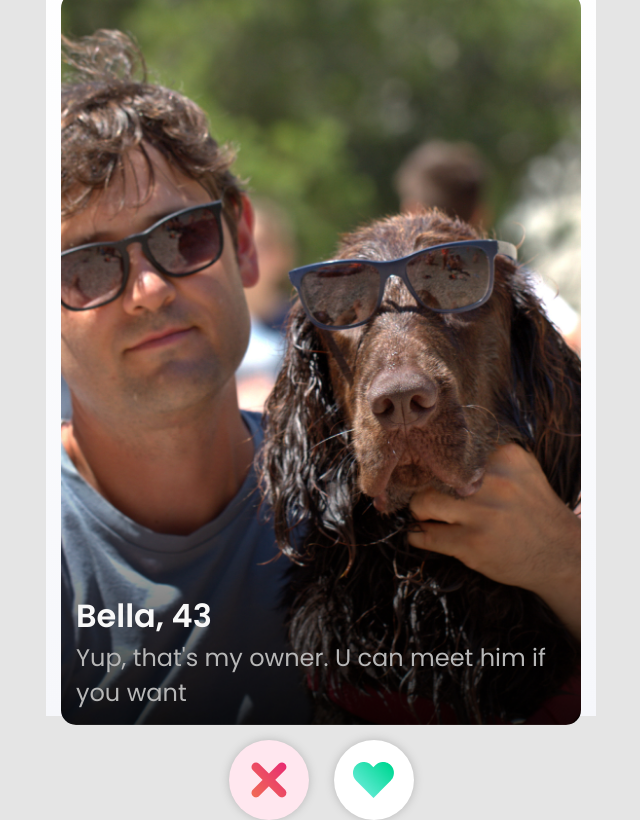
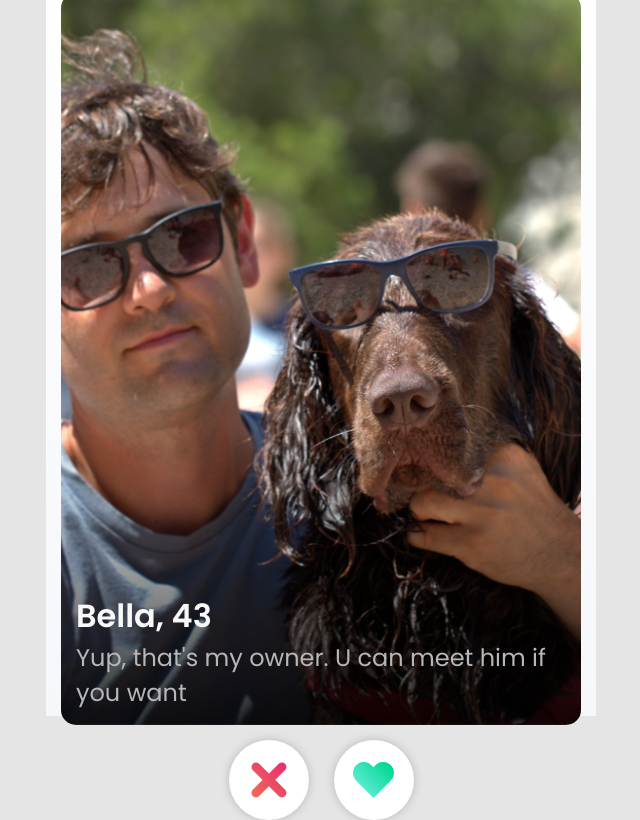
Before and after one commit to dzhu0/tindog, a plain HTML site: page index.html in a window 1280 px wide. Both pictures are taken after a click on the button 587 px from the left and 864 px from the top of the page. Shown: the part 84-904 px from the top of the page, without its empty margins (319-959 px from the left). Drawn offline with Linux system fonts and the light colour scheme.

Commit message:
Refactor JavaScript

```diff
--- a/Dog.js
+++ b/Dog.js
@@ -1,10 +1,10 @@
-class Dog {
+export default class Dog {
     constructor(data) {
         Object.assign(this, data)
     }
 
     getProfileHtml() {
-        const {name, avatar, age, bio} = this
+        const { name, avatar, age, bio } = this
 
         return `
 <img
@@ -31,5 +31,3 @@ class Dog {
         return this
     }
 }
-
-export default Dog
--- a/index.css
+++ b/index.css
@@ -11,6 +11,7 @@ body {
     min-width: 280px;
     background-color: #E5E5E5;
     font-family: "Poppins", sans-serif;
+    user-select: none;
 }
 
 .container {
@@ -57,6 +58,7 @@ main {
     position: absolute;
     bottom: 15px;
     left: 15px;
+    user-select: text;
 }
 
 .name-age {
--- a/index.js
+++ b/index.js
@@ -1,7 +1,7 @@
-import dogData from './data.js'
+import data from './data.js'
 import Dog from './Dog.js'
 
-const data = JSON.parse(localStorage.getItem('dogData')) || dogData
+const dogs = JSON.parse(localStorage.getItem('tindog-dogs')) || data
 
 const profile = document.getElementById('profile')
 const rejectBtn = document.getElementById('reject-btn')
@@ -18,13 +18,14 @@ render()
 function render() {
     profile.innerHTML = dog.getProfileHtml()
 
+    rejectBtn.classList.remove('rejected')
+    acceptBtn.classList.remove('accepted')
+
     if (dog.hasBeenLiked) {
-        rejectBtn.classList.remove('rejected')
         acceptBtn.classList.add('accepted')
         profile.innerHTML += getBadgeHtml()
     } else if (dog.hasBeenSwiped) {
         rejectBtn.classList.add('rejected')
-        acceptBtn.classList.remove('accepted')
         profile.innerHTML += getBadgeHtml()
     }
 }
@@ -42,18 +43,18 @@ function accept() {
 function handleBtnClick() {
     render()
 
-    rejectBtn.classList.add('disabled')
-    acceptBtn.classList.add('disabled')
+    rejectBtn.disabled = true
+    acceptBtn.disabled = true
 
     setTimeout(() => {
-        rejectBtn.classList.remove('disabled')
-        acceptBtn.classList.remove('disabled')
+        rejectBtn.disabled = false
+        acceptBtn.disabled = false
         dog = getNewDog()
         render()
     }, 1000);
 
-    data[index++] = dog.getObject()
-    localStorage.setItem('dogData', JSON.stringify(data))
+    dogs[index++] = dog.getObject()
+    localStorage.setItem('tindog-dogs', JSON.stringify(dogs))
 }
 
 function getBadgeHtml() {
@@ -62,16 +63,16 @@ function getBadgeHtml() {
         "./images/badge-nope.png"
 
     return `
-        <img
-            class="badge"
-            src="${badge}"
-            alt="A badge of accept or reject">`
+<img
+    class="badge"
+    src="${badge}"
+    alt="A badge of accept or reject">`
 }
 
 function getNewDog() {
-    if (index === data.length) {
+    if (index === dogs.length) {
         index = 0
     }
 
-    return new Dog(data[index])
+    return new Dog(dogs[index])
 }
```
Lines whose indentation alone changed are shown as unchanged.
